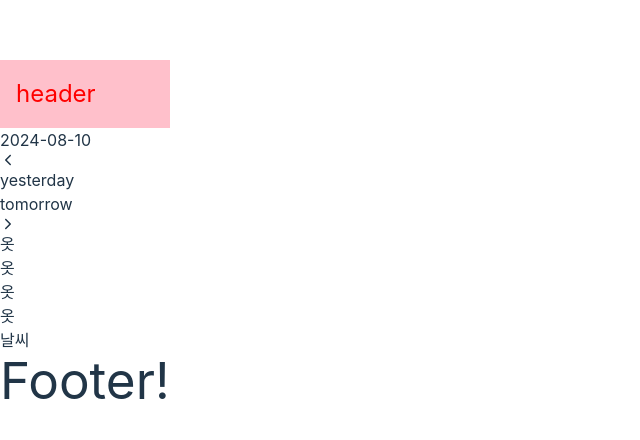
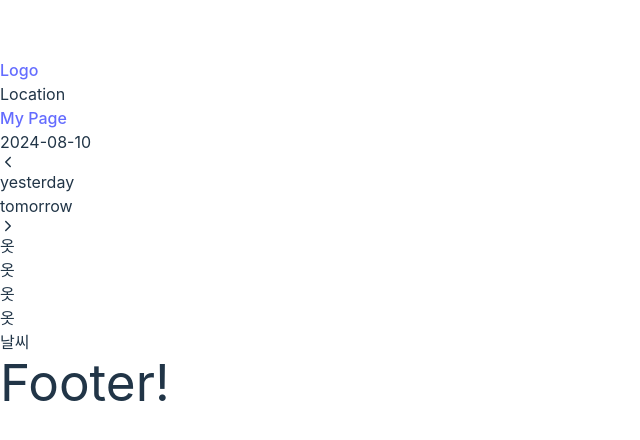
Before and after one commit to OtchuOtchu/frontend, a React (Vite) app: page /recommend in a window 1280 px wide. Shown: the part 166-606 px from the top of the page, without its empty margins (0-640 px from the left). Built offline with nearby package versions, Linux system fonts and the light colour scheme; no server answers.

Commit message:
navigation

```diff
--- a/src/components/NavBar.jsx
+++ b/src/components/NavBar.jsx
@@ -1,18 +1,18 @@
-import styled from "styled-components";
+import React from "react";
+import { Link } from "react-router-dom";
+import LocationModal from "./Location";
 
 export default function Navbar() {
     return (
-        <div>
-            <StyledHeader>
-                header
-            </StyledHeader>
+        <nav className="bg-white w-full flex justify-between items-center py-4 px-8">
+            <div className="text-gray-scale-1 text-xl font-bold">
+            <Link to="/" className="text-gray-scale-1 text-lg">Logo</Link>
+            </div>
+        <div className="flex gap-10">
+        <div className="text-gray-scale-1 text-lg cursor-pointer">Location</div>
+            <Link to="/mypage" className="text-gray-scale-1 text-lg">My Page</Link>
         </div>
+      </nav>
+
     )
 }
-
-const StyledHeader = styled.header`
-    background: pink;
-    color: red;
-    padding: 16px;
-    font-size: 24px;
-`;
```
